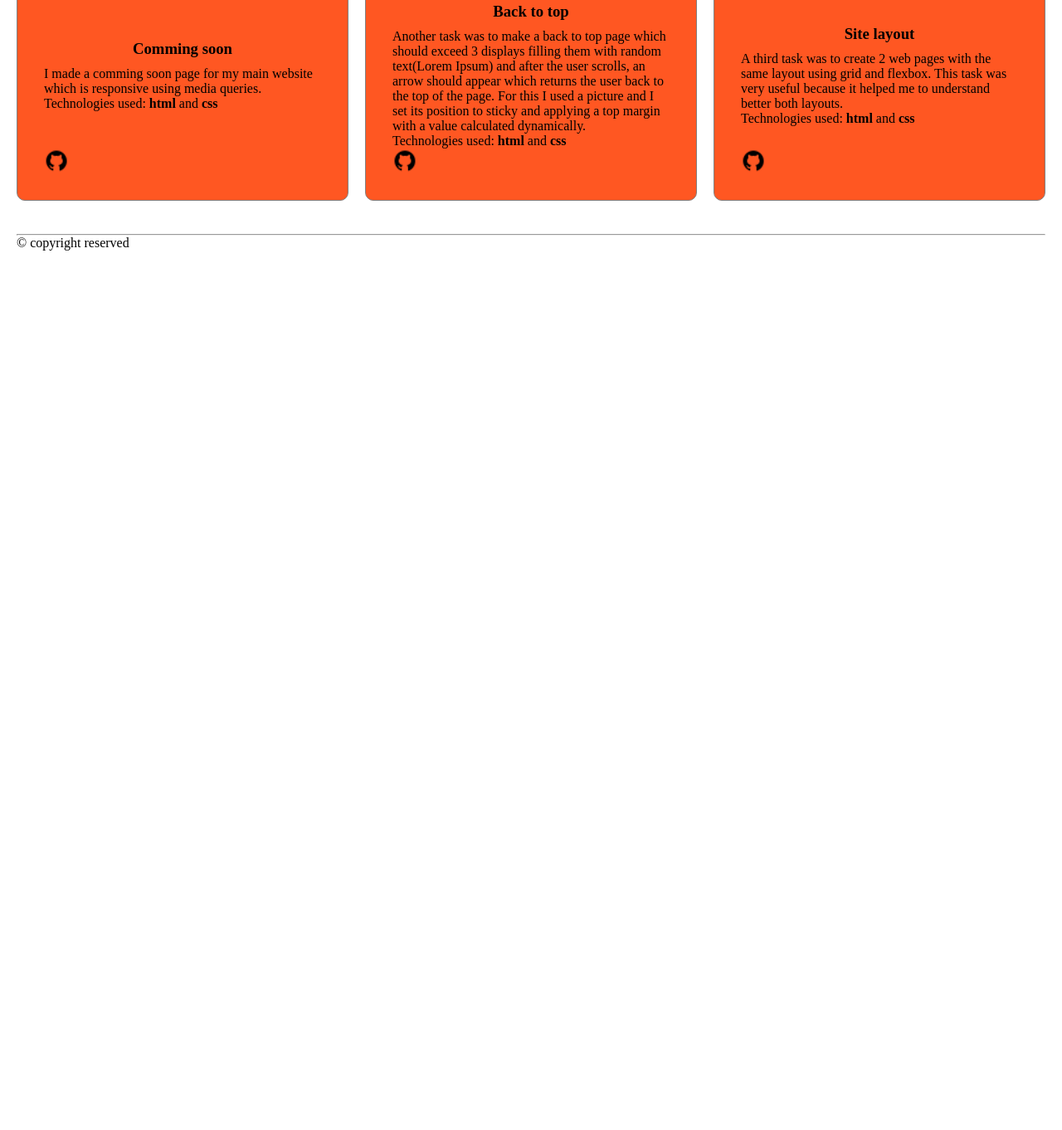
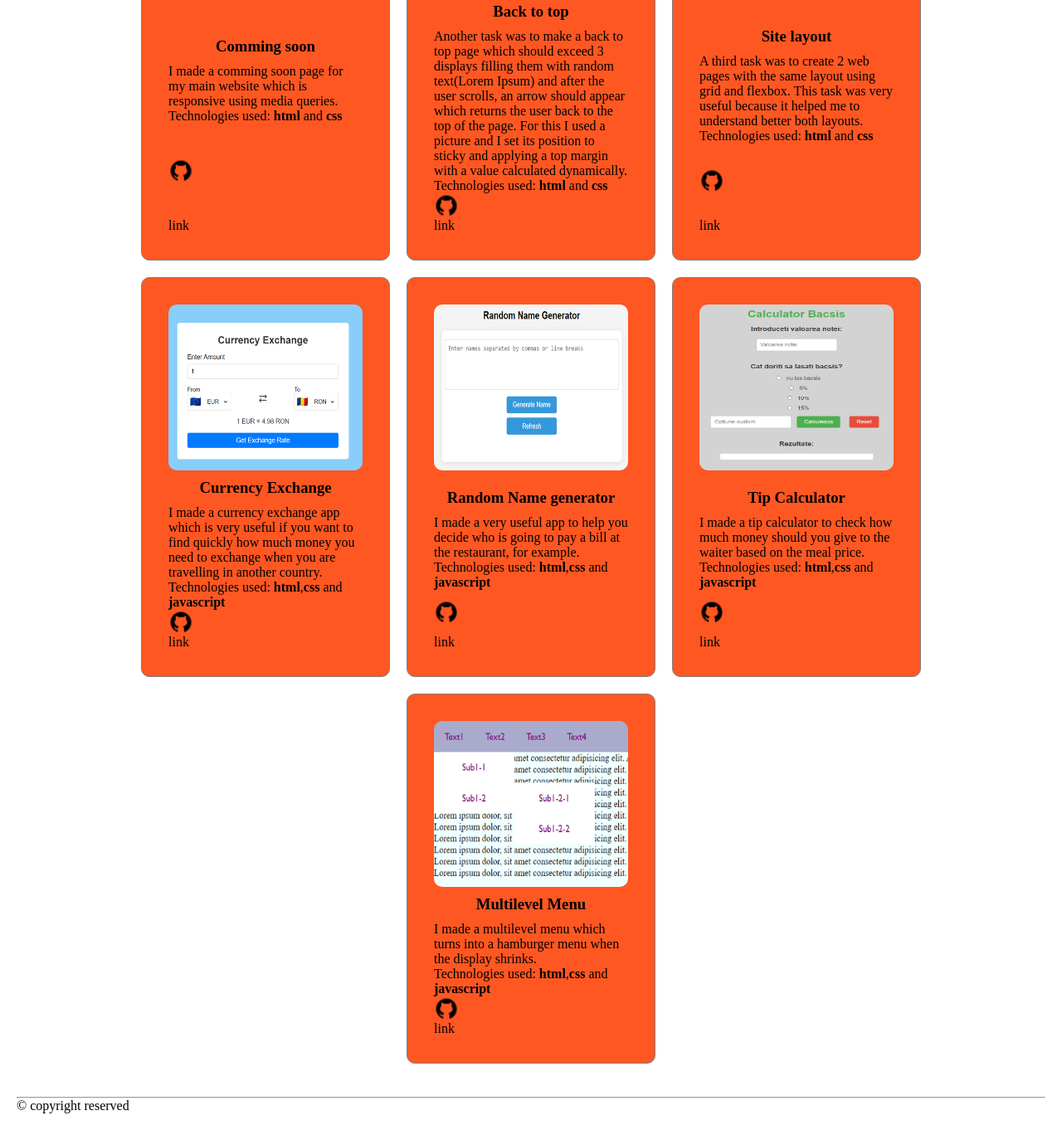
Before and after one commit to Tudor-debug819/portofolio, a plain HTML site: page index.html in a window 1280 px wide. Shown: the part 648-2010 px from the top of the page at 83% size. Before the commit the page ends 970 px from the top, so only its background shows below. Drawn offline with Linux system fonts and the light colour scheme.

Commit message:
work in progress

```diff
--- a/index.html
+++ b/index.html
@@ -63,6 +63,9 @@
           <a href="https://github.com/Tudor-debug819/comingsoon" target="_blank"
             ><img id="github-icon" src="imagini/icons8-github-24.png"
           /></a>
+          <a href="https://tudor-debug819.github.io/comingsoon/" target="_blank">
+            <p>link</p>
+          </a>
         </div>
 
         <div class="card">
@@ -84,6 +87,9 @@
           <a href="https://github.com/Tudor-debug819/backtotop" target="_blank"
             ><img id="github-icon" src="imagini/icons8-github-24.png"
           /></a>
+          <a href="https://tudor-debug819.github.io/backtotop/" target="_blank">
+            <p>link</p>
+          </a>
         </div>
         <div class="card">
           <img src="imagini/site-layout-photo.png" width="200" height="200" />
@@ -101,7 +107,98 @@
           <a href="https://github.com/Tudor-debug819/siteLayout" target="_blank"
             ><img id="github-icon" src="imagini/icons8-github-24.png"
           /></a>
+          <a href="https://tudor-debug819.github.io/siteLayout/" target="_blank">
+            <p>link</p>
+          </a>
         </div>
+        <div class="card">
+          <img src="imagini/currency.png" width="200" height="200" />
+          <div class="card-content">
+            <h3>Currency Exchange</h3>
+            <p>
+              I made a currency exchange app which is very useful if you want to
+              find quickly how much money you need to exchange when you are
+              travelling in another country.
+            </p>
+            <p>
+              Technologies used:<strong> html</strong>,<strong>css</strong> and
+              <strong>javascript</strong>
+            </p>
+          </div>
+          <a
+            href="https://github.com/Tudor-debug819/convertor-valutar"
+            target="_blank"
+            ><img id="github-icon" src="imagini/icons8-github-24.png"
+          /></a>
+          <a href="https://tudor-debug819.github.io/convertor-valutar/" target="_blank">
+            <p>link</p>
+          </a>
+        </div>
+
+        <div class="card">
+          <img src="imagini/random-name.png" width="200" height="200" />
+          <div class="card-content">
+            <h3>Random Name generator</h3>
+            <p>
+              I made a very useful app to help you decide who is going to pay a
+              bill at the restaurant, for example.
+            </p>
+            <p>
+              Technologies used:<strong> html</strong>,<strong>css</strong> and
+              <strong>javascript</strong>
+            </p>
+          </div>
+          <a
+            href="https://github.com/Tudor-debug819/random-generator"
+            target="_blank"
+            ><img id="github-icon" src="imagini/icons8-github-24.png"
+          /></a>
+          <a href="https://tudor-debug819.github.io/random-generator/" target="_blank">
+            <p>link</p>
+          </a>
+        </div>
+
+        <div class="card">
+          <img src="imagini/bacsis.png" width="200" height="200" />
+          <div class="card-content">
+            <h3>Tip Calculator</h3>
+            <p>
+              I made a tip calculator to check how much money should you give to
+              the waiter based on the meal price.
+            </p>
+            <p>
+              Technologies used:<strong> html</strong>,<strong>css</strong> and
+              <strong>javascript</strong>
+            </p>
+          </div>
+          <a href="https://github.com/Tudor-debug819/bacsis" target="_blank"
+            ><img id="github-icon" src="imagini/icons8-github-24.png"
+          /></a>
+          <a href="https://tudor-debug819.github.io/bacsis/" target="_blank">
+            <p>link</p>
+          </a>
+        </div>
+        <div class="card">
+          <img src="imagini/multilevelmenu.png" width="200" height="200" />
+          <div class="card-content">
+            <h3>Multilevel Menu</h3>
+            <p>
+              I made a multilevel menu which turns into a hamburger menu when
+              the display shrinks.
+            </p>
+            <p>
+              Technologies used:<strong> html</strong>,<strong>css</strong> and
+              <strong>javascript</strong>
+            </p>
+          </div>
+          <a href="https://github.com/Tudor-debug819/multilevel-menu" target="_blank"
+            ><img id="github-icon" src="imagini/icons8-github-24.png"
+          /></a>
+          <a href="https://tudor-debug819.github.io/multilevel-menu/" target="_blank">
+            <p>link</p>
+          </a>
+        </div>
+
       </div>
     </main>
 
--- a/style.css
+++ b/style.css
@@ -84,8 +84,9 @@ button {
     border-radius: 10px;
     background-color: #FF5722;
     text-align: center;
-    width: 300px;
     flex: 1 1 300px;
+    max-width: 300px;
+    min-width: 300px;
     display: flex;
     flex-direction: column;
     justify-content: space-between;
@@ -124,7 +125,6 @@ footer {
 #poza-inceput {
     border-radius: 50%;
     object-fit: cover;
-    /* Ensures the image fits properly inside the round shape */
 }
 
 #linkedin-icon:hover {
```
Also changed, not shown: imagini/bacsis.png (added), imagini/currency.png (added), imagini/multilevelmenu.png (added), imagini/random-name.png (added).
